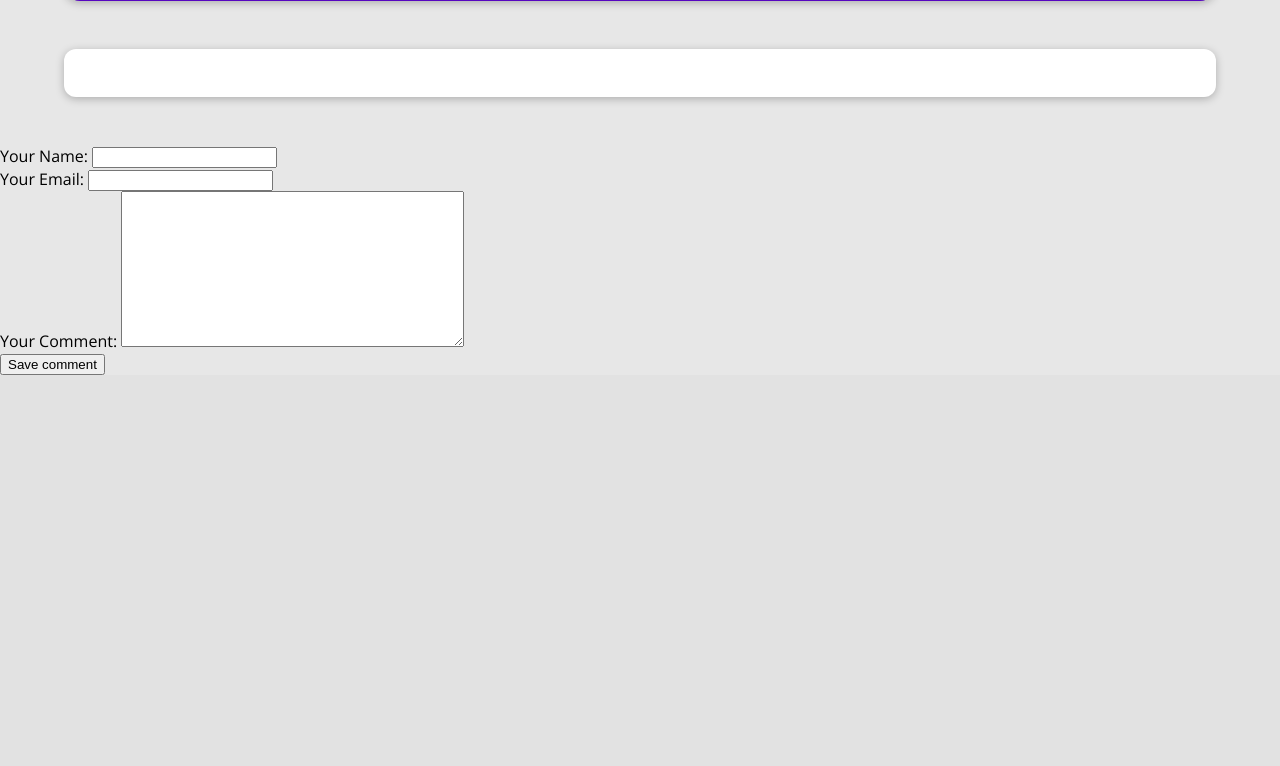
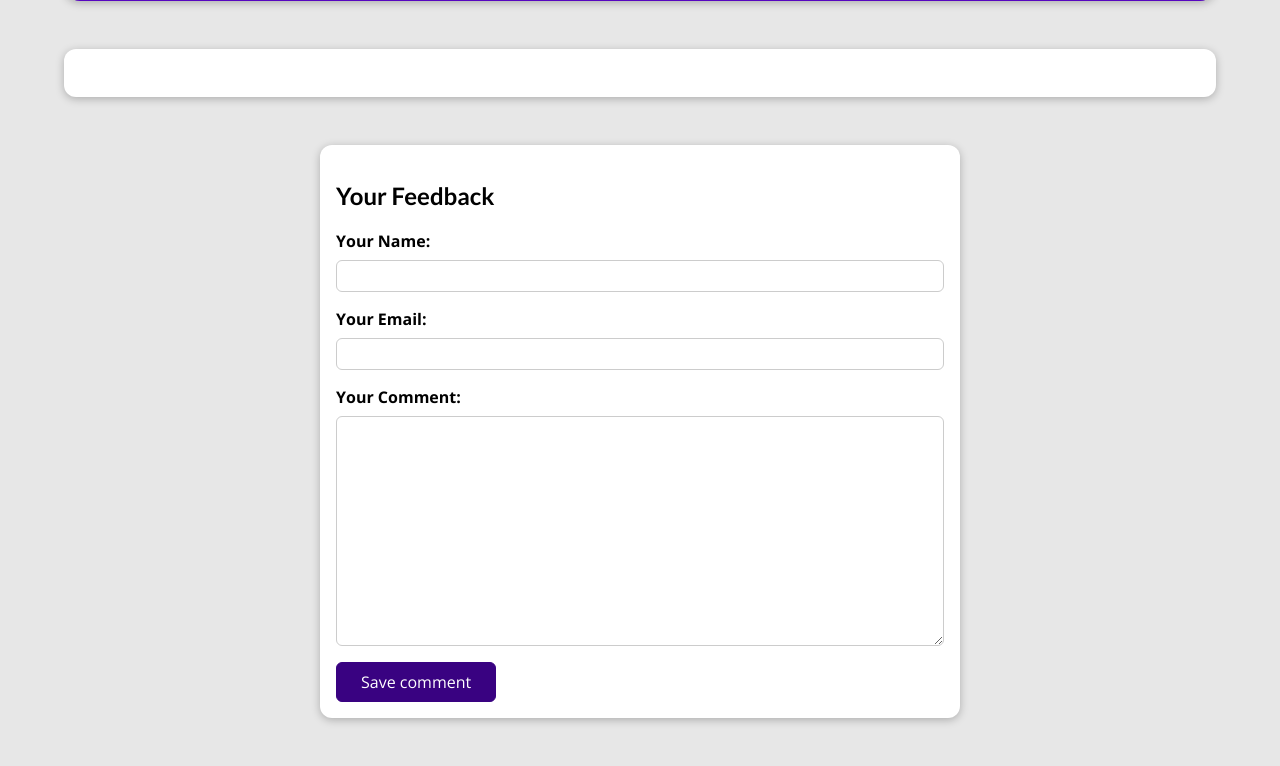
Before and after one commit to mausneg/My-Site-Django, a Django app: template blog/templates/blog/post-detail.html in a window 1280 px wide. Shown: the part 479-1245 px from the top of the page. Before the commit the page ends 854 px from the top, so only its background shows below. Run offline with Django 5.2, Linux system fonts and the light colour scheme; the template is opened without the code that fills it: values that come from a table or form of the project are taken from there, others are empty.

Commit message:
add styling for comment section

```diff
--- a/blog/static/blog/post-detail.css
+++ b/blog/static/blog/post-detail.css
@@ -81,3 +81,49 @@ main {
   border-radius: 8px;
   font-size: 12px;
 }
+
+#comment-form {
+  margin: 3rem auto;
+  width: 90%;
+  max-width: 40rem;
+  border-radius: 12px;
+  background-color: white;
+  box-shadow: 0 2px 8px rgba(0, 0, 0, 0.25);
+  padding: 1rem;
+}
+
+#comment-form button {
+  font: inherit;
+  background-color: #390281;
+  color: white;
+  border: 1px solid #390281;
+  padding: 0.5rem 1.5rem;
+  border-radius: 6px;
+  cursor: pointer;
+}
+
+#comment-form button:hover,
+#comment-form button:active {
+  background-color: #4f0ba7;
+  border-color: #4f0ba7;
+}
+
+.form-control {
+  margin-bottom: 1rem;
+}
+
+.form-control label {
+  font-weight: bold;
+  margin-bottom: 0.5rem;
+  display: block;
+}
+
+.form-control input,
+.form-control textarea {
+  display: block;
+  width: 100%;
+  font: inherit;
+  padding: 0.25rem;
+  border-radius: 6px;
+  border: 1px solid #ccc
+}
--- a/blog/templates/blog/post-detail.html
+++ b/blog/templates/blog/post-detail.html
@@ -28,10 +28,17 @@
     <main>
         {{ post.content|linebreaks }}
     </main>
-    <div>
+    <section id="comment-form">
+        <h2> Your Feedback</h2>
         <form action="{% url 'posts-comment' %}" method="post">
             {% csrf_token %}
-            {{ form }}
+            {% for field in form %}
+                <div class="form-control">
+                    {{ field.label_tag }}
+                    {{ field }}
+                    {{ field.errors }}
+                </div>
+            {% endfor %}
             <input type="text" hidden name="slug" value="{{ post.slug }}">
             <button>Save comment</button>
         </form>
```
